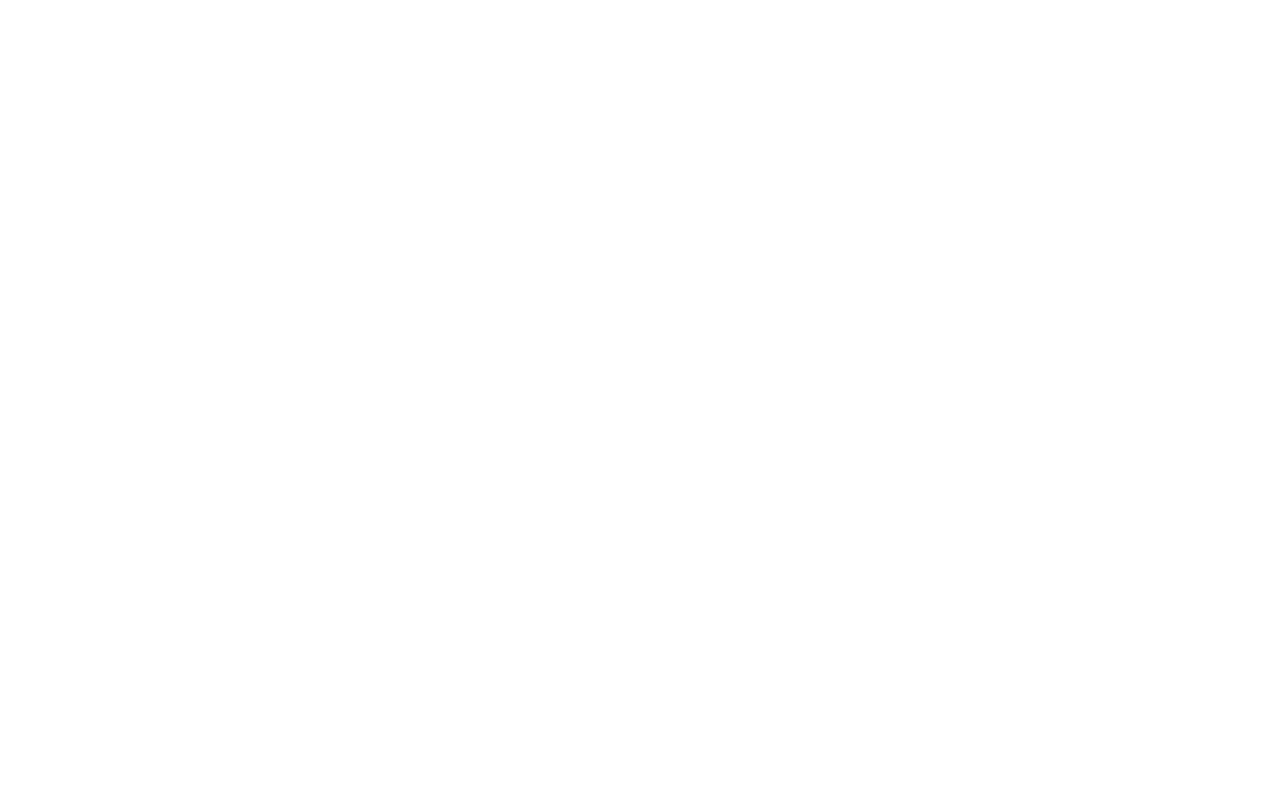
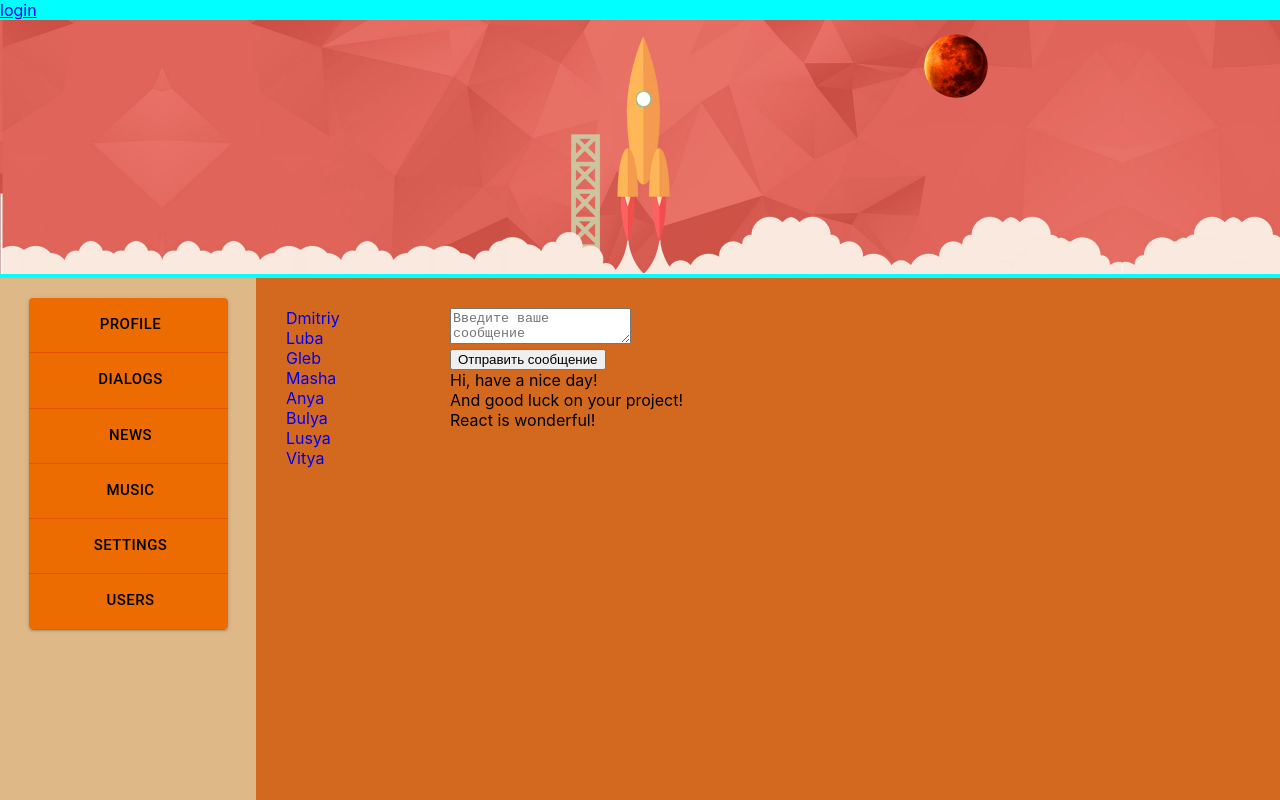
Before and after one commit to Bamboleyla/social_network, a React (Create React App) app: page /profile/dialogs in a window 1280 px wide. Before the commit this address had no page. Shown: the top 800 px of the page. Built offline with nearby package versions, Linux system fonts and the light colour scheme; no server answers.

Commit message:
перевел BlockNavigation на ts, добавил элементы из ui material

```diff
--- a/package.json
+++ b/package.json
@@ -3,6 +3,9 @@
   "version": "0.1.0",
   "private": true,
   "dependencies": {
+    "@emotion/react": "^11.9.0",
+    "@emotion/styled": "^11.8.1",
+    "@mui/material": "^5.6.2",
     "@testing-library/jest-dom": "^5.14.1",
     "@testing-library/react": "^11.2.7",
     "@testing-library/user-event": "^12.8.3",
@@ -10,6 +13,7 @@
     "@types/node": "^17.0.23",
     "@types/react": "^18.0.1",
     "@types/react-dom": "^18.0.0",
+    "@types/react-router-dom": "^5.3.3",
     "axios": "^0.24.0",
     "cors": "^2.8.5",
     "express": "^4.17.1",
--- a/src/App.js
+++ b/src/App.js
@@ -1,5 +1,4 @@
 import { HallWayContainer } from './pages/HallWay/HallWayContainer';
-import { Home } from './pages/Home/Home.jsx';
 import { Route, Routes } from "react-router-dom";
 import BlockContent from './components/BlockContent/BlockContent';
 import BlockDialogsContainer from './components/BlockDialogs/BlockDialogsContainer';
@@ -7,12 +6,13 @@
 import { Settings } from './pages/Settings/Settings.tsx';
 import { Music } from './pages/Music/Music.tsx';
 import { News } from './pages/News/News.tsx';
+import { Profile } from './pages/Profile/Profile';
 
 const App = () => {
   return (
     <Routes>
       < Route path='/' element={< HallWayContainer />} />
-      < Route path='/home' element={< Home />} >
+      < Route path='/profile' element={< Profile />} >
         <Route index element={<BlockContent />} />
         <Route path="dialogs" element={<BlockDialogsContainer />} />
         <Route path="news" element={<News />} />
--- a/src/components/BlockNavigation/BlockNavigation.js
+++ /dev/null
@@ -1,41 +0,0 @@
-import { NavLink } from "react-router-dom";
-import style from "./BlockNavigation.module.css";
-
-const BlockNavigation = () => {
-  return (
-    <nav className={style.nav}>
-      <div className={style.item}>
-        <NavLink to="/home" activeClassName={style.active}>
-          Profile
-        </NavLink>
-      </div>
-      <div className={style.item}>
-        <NavLink to="/home/dialogs" activeClassName={style.active}>
-          Dialogs
-        </NavLink>
-      </div>
-      <div className={style.item}>
-        <NavLink to="/home/news" activeClassName={style.active}>
-          News
-        </NavLink>
-      </div>
-      <div className={style.item}>
-        <NavLink to="/home/music" activeClassName={style.active}>
-          Music
-        </NavLink>
-      </div>
-      <div className={style.item}>
-        <NavLink to="/home/settings" activeClassName={style.active}>
-          Settings
-        </NavLink>
-      </div>
-      <div className={style.item}>
-        <NavLink to="/home/users" activeClassName={style.active}>
-          Users
-        </NavLink>
-      </div>
-    </nav>
-  );
-};
-
-export default BlockNavigation;
--- a/src/components/BlockNavigation/BlockNavigation.module.css
+++ b/src/components/BlockNavigation/BlockNavigation.module.css
@@ -2,21 +2,14 @@
   padding: 20px;
   grid-area: n;
   background-color: burlywood;
+  text-align: center;
 }
 
 .item a {
   text-decoration: none;
-  border: 1px solid black;
   width: 150px;
   margin-bottom: 2px;
   display: block;
   padding: 5px 0 5px 5px;
-  background-color: khaki;
   color: black;
-  border-radius: 5px;
 }
-
-a.active {
-  font-size: large;
-  color: red;
-}
--- /dev/null
+++ b/src/components/BlockNavigation/BlockNavigation.tsx
@@ -0,0 +1,80 @@
+import { NavLink } from "react-router-dom";
+import Button from "@mui/material/Button";
+import ButtonGroup from "@mui/material/ButtonGroup";
+import Box from "@mui/material/Box";
+import style from "./BlockNavigation.module.css";
+
+const buttons = [
+  <Button key="profile" className={style.item}>
+    <NavLink to="/profile">Profile</NavLink>
+  </Button>,
+  <Button key="dialogs" className={style.item}>
+    <NavLink to="/profile/dialogs">Dialogs</NavLink>
+  </Button>,
+  <Button key="news" className={style.item}>
+    <NavLink to="/profile/news">News</NavLink>
+  </Button>,
+  <Button key="music" className={style.item}>
+    <NavLink to="/profile/music">Music</NavLink>
+  </Button>,
+  <Button key="settings" className={style.item}>
+    <NavLink to="/profile/settings">Settings</NavLink>
+  </Button>,
+  <Button key="users" className={style.item}>
+    <NavLink to="/profile/users">Users</NavLink>
+  </Button>,
+];
+
+const BlockNavigation = () => {
+  return (
+    <nav className={style.nav}>
+      <Box>
+        <ButtonGroup
+          orientation="vertical"
+          aria-label="vertical contained button group"
+          variant="contained"
+          color="warning"
+          size="large">
+          {buttons}
+        </ButtonGroup>
+      </Box>
+    </nav>
+  );
+};
+
+export default BlockNavigation;
+
+{
+  /* <nav className={style.nav}>
+      <div className={style.item}>
+        <NavLink to="/profile" activeClassName={style.active}>
+          Profile
+        </NavLink>
+      </div>
+      <div className={style.item}>
+        <NavLink to="/profile/dialogs" activeClassName={style.active}>
+          Dialogs
+        </NavLink>
+      </div>
+      <div className={style.item}>
+        <NavLink to="/profile/news" activeClassName={style.active}>
+          News
+        </NavLink>
+      </div>
+      <div className={style.item}>
+        <NavLink to="/profile/music" activeClassName={style.active}>
+          Music
+        </NavLink>
+      </div>
+      <div className={style.item}>
+        <NavLink to="/profile/settings" activeClassName={style.active}>
+          Settings
+        </NavLink>
+      </div>
+      <div className={style.item}>
+        <NavLink to="/profile/users" activeClassName={style.active}>
+          Users
+        </NavLink>
+      </div>
+    </nav> */
+}
--- a/src/pages/Home/Home.jsx
+++ b/src/pages/Profile/Profile.jsx
@@ -1,9 +1,9 @@
-import "./Home.css";
+import "./Profile.css";
 import { Outlet } from "react-router-dom";
 import BlockHeaderContainer from "../../components/BlockHeader/BlockHeaderContainer";
 import BlockNavigation from "../../components/BlockNavigation/BlockNavigation";
 
-export const Home = () => {
+export const Profile = () => {
   return (
     <div className="app-wrapper">
       <BlockHeaderContainer />
```
Also changed, not shown: src/pages/Profile/Profile.css (renamed from src/pages/Home/Home.css), 1 other file (tests, documents, lock files or other folders).
